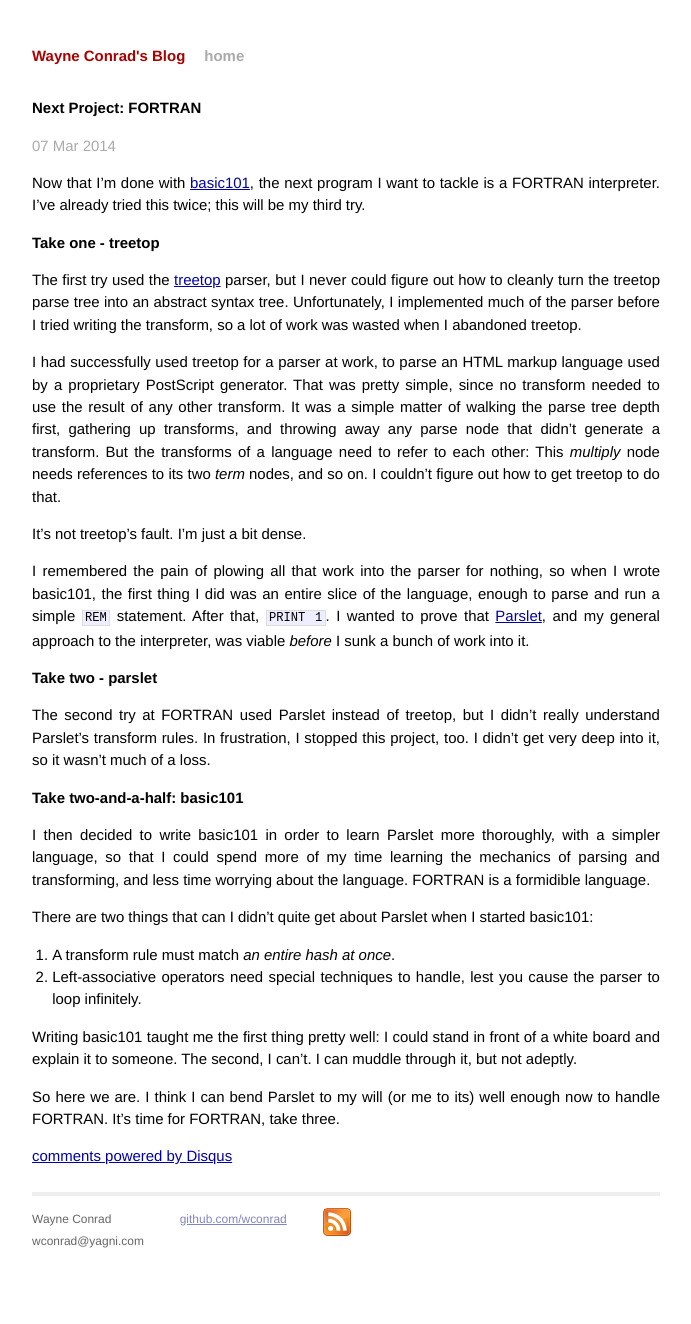
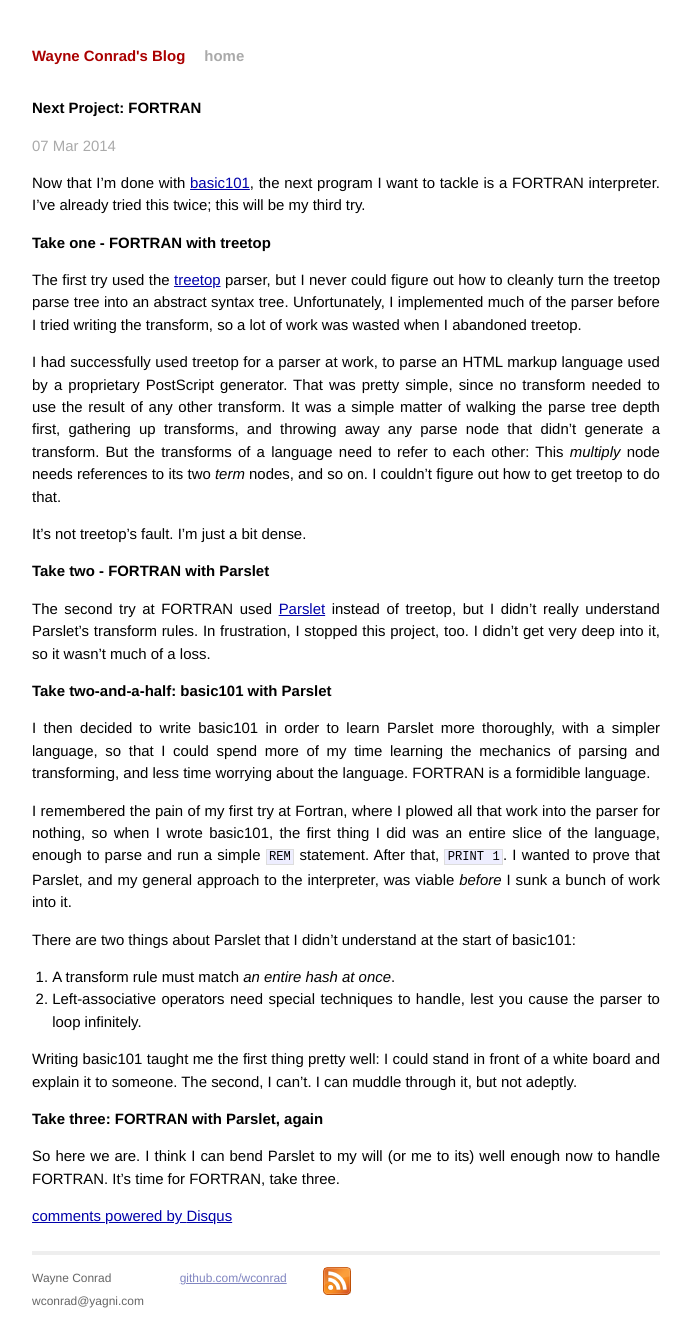
Before and after one commit to wconrad/wconrad.github.io, a Jekyll site: the page built from _posts/2014-03-06-starting-fortran.markdown, in a window 1280 px wide. Shown: the whole page, without its empty margins (294-985 px from the left). Built offline with Jekyll 4.4.1, drawn with Linux system fonts in a browser that asks for light colours; Markdown is read by kramdown in place of the engine named in the settings; comment, search, counter and statistics services are not loaded; before the commit the page ends 1264 px from its top, so only the background shows below that.

Commit message:
Tweak "Starting Fortran"

```diff
--- a/_posts/2014-03-06-starting-fortran.markdown
+++ b/_posts/2014-03-06-starting-fortran.markdown
@@ -5,12 +5,11 @@
 categories: fortran
 ---
 
-Now that I'm done with
-[basic101](http://www.github.com/wconrad/basic101), the next program I
-want to tackle is a FORTRAN interpreter.  I've already tried this
-twice; this will be my third try.
+Now that I'm done with [basic101][basic101], the next program I want
+to tackle is a FORTRAN interpreter.  I've already tried this twice;
+this will be my third try.
 
-# Take one - treetop
+# Take one - FORTRAN with treetop
 
 The first try used the [treetop](http://treetop.rubyforge.org/)
 parser, but I never could figure out how to cleanly turn the treetop
@@ -30,30 +29,29 @@
 
 It's not treetop's fault.  I'm just a bit dense.
 
-I remembered the pain of plowing all that work into the parser for
-nothing, so when I wrote basic101, the first thing I did was an entire
-slice of the language, enough to parse and run a simple `REM`
-statement.  After that, `PRINT 1`.  I wanted to prove that
-[Parslet](http://kschiess.github.io/parslet/), and my general approach
-to the interpreter, was viable _before_ I sunk a bunch of work into
-it.
+# Take two - FORTRAN with Parslet
 
-# Take two - parslet
-
-The second try at FORTRAN used Parslet instead of treetop, but I
+The second try at FORTRAN used [Parslet][parslet] instead of treetop, but I
 didn't really understand Parslet's transform rules.  In frustration, I
 stopped this project, too.  I didn't get very deep into it, so it
 wasn't much of a loss.
 
-# Take two-and-a-half: basic101
+# Take two-and-a-half: basic101 with Parslet
 
 I then decided to write basic101 in order to learn Parslet more
 thoroughly, with a simpler language, so that I could spend more of my
 time learning the mechanics of parsing and transforming, and less time
 worrying about the language.  FORTRAN is a formidible language.
 
-There are two things that can I didn't quite get about Parslet when I
-started basic101:
+I remembered the pain of my first try at Fortran, where I plowed all
+that work into the parser for nothing, so when I wrote basic101, the
+first thing I did was an entire slice of the language, enough to parse
+and run a simple `REM` statement.  After that, `PRINT 1`.  I wanted to
+prove that Parslet, and my general approach to the interpreter, was
+viable _before_ I sunk a bunch of work into it.
+
+There are two things about Parslet that I didn't understand at the
+start of basic101:
 
 1. A transform rule must match _an entire hash at once_.
 2. Left-associative operators need special techniques to handle, lest
@@ -63,5 +61,10 @@
 in front of a white board and explain it to someone.  The second, I
 can't.  I can muddle through it, but not adeptly.
 
+# Take three: FORTRAN with Parslet, again
+
 So here we are.  I think I can bend Parslet to my will (or me to its)
 well enough now to handle FORTRAN.  It's time for FORTRAN, take three.
+
+[basic101]: http://www.github.com/wconrad/basic101
+[parslet]: http://kschiess.github.io/parslet/
```
